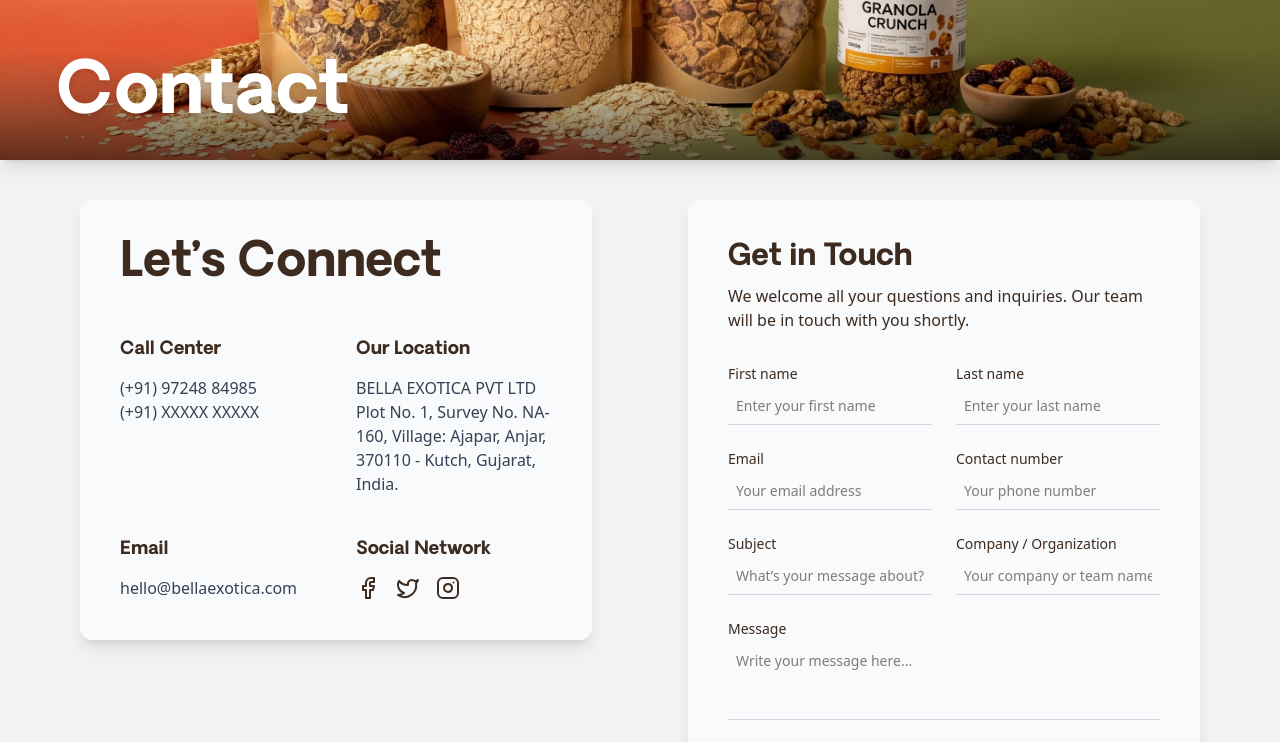
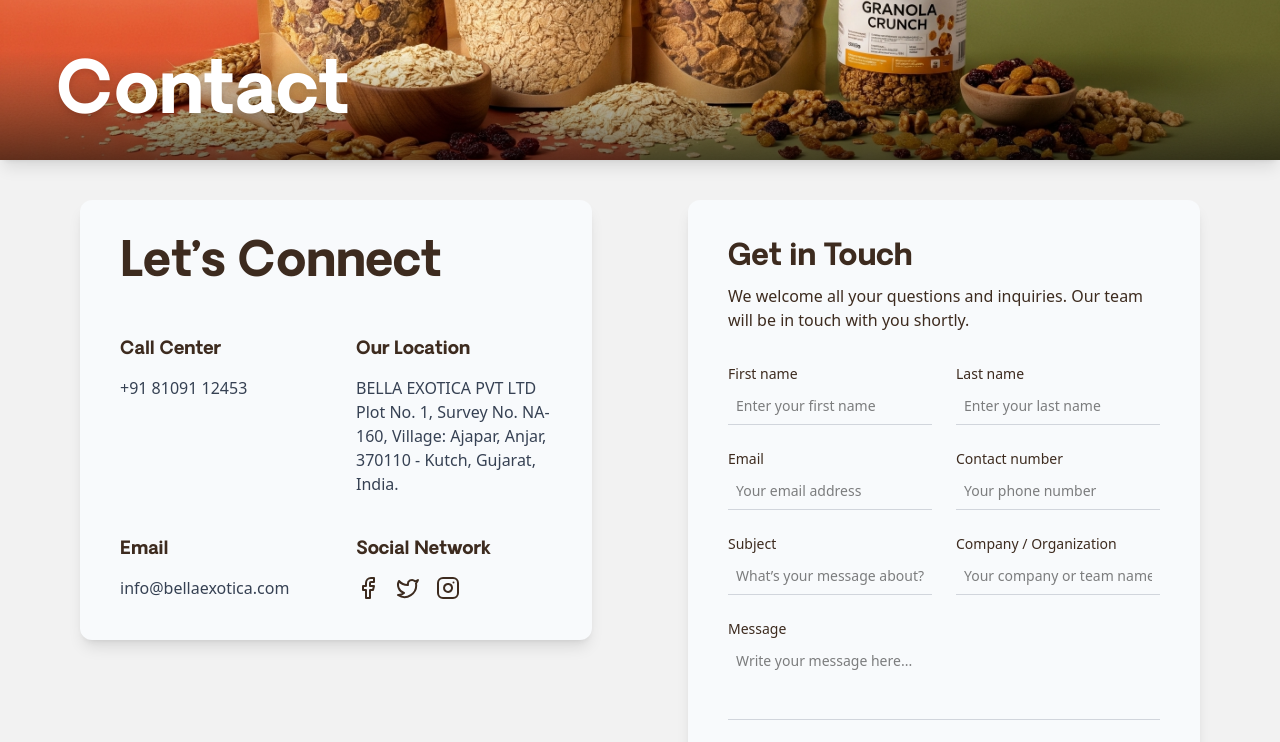
Before and after one commit to divyanshudyy/Bella-Exotica, a React (Vite) app: page /contact in a window 1280 px wide. Shown: the part 408-1150 px from the top of the page. Built offline with nearby package versions, Linux system fonts and the light colour scheme; a web font is replaced by a local one.

Commit message:
updated contact info

```diff
--- a/src/data/contactData.js
+++ b/src/data/contactData.js
@@ -11,7 +11,7 @@ export const CONTACT_INFO = {
   sections: [
     {
       heading: "Call Center",
-      details: ["(+91) 97248 84985", "(+91) XXXXX XXXXX"],
+      details: ["+91 81091 12453", ""],
     },
     {
       heading: "Our Location",
@@ -22,7 +22,7 @@ export const CONTACT_INFO = {
     },
     {
       heading: "Email",
-      details: ["hello@bellaexotica.com"],
+      details: ["info@bellaexotica.com"],
     },
     {
       heading: "Social Network",
```
